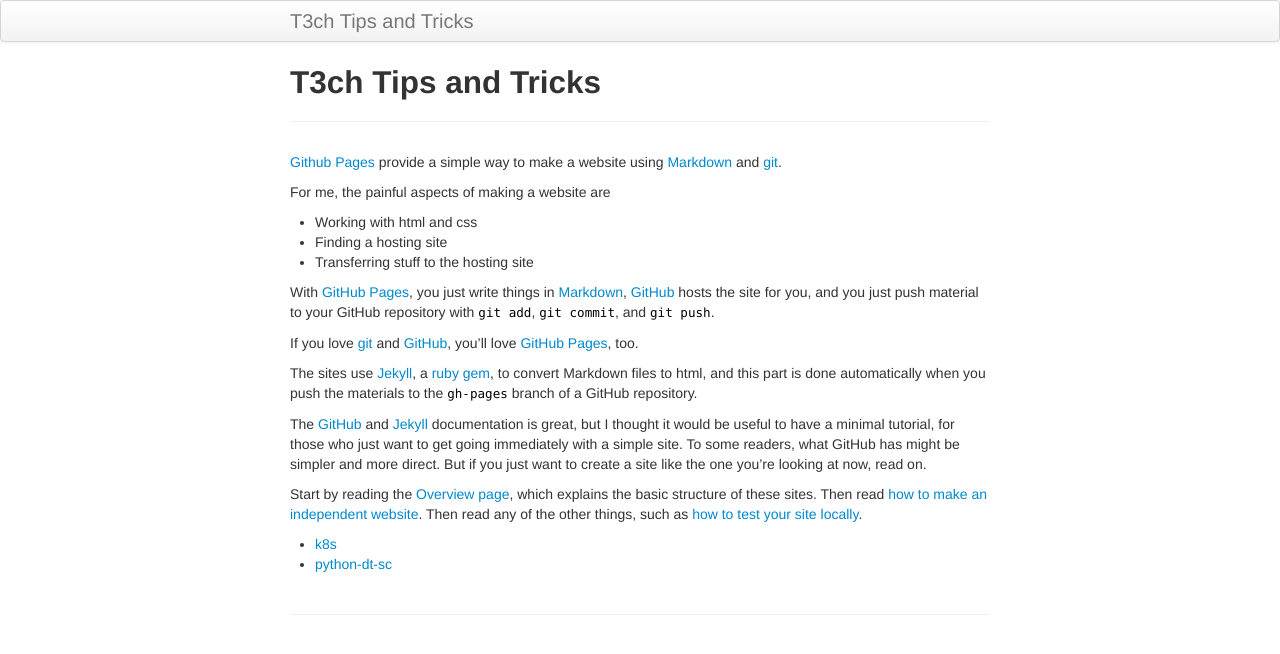
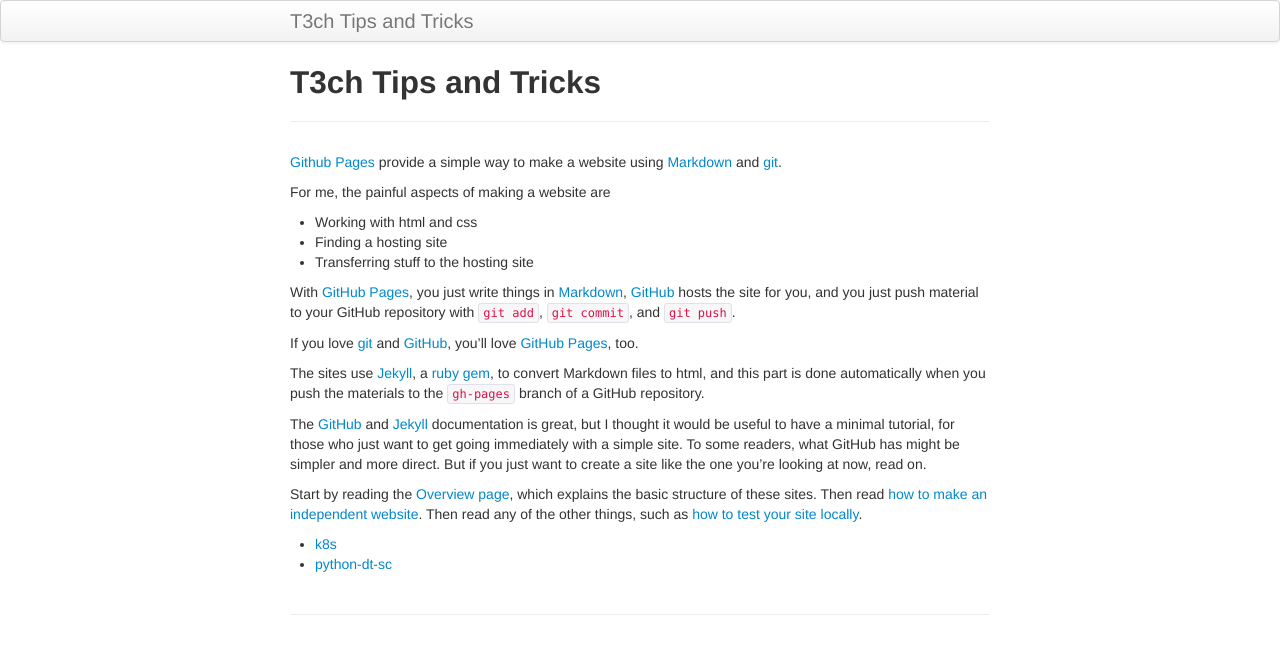
Before and after one commit to ewat3ch/ewat3ch.github.io, a Jekyll site: the page built from index.md, in a window 1280 px wide. Shown: the top 654 px of the page. Built offline with Jekyll 4.4.1, drawn with Linux system fonts in a browser that asks for light colours.

Commit message:
playing with default.html

```diff
--- a/_includes/themes/twitter/default.html
+++ b/_includes/themes/twitter/default.html
@@ -17,7 +17,7 @@
     <!-- Le styles -->
     <link href="{{ ASSET_PATH }}/bootstrap/css/bootstrap.2.2.2.min.css" rel="stylesheet">
     <link href="{{ ASSET_PATH }}/css/style.css?body=1" rel="stylesheet" type="text/css" media="all">
-    <link href="{{ ASSET_PATH }}/css/kbroman.css" rel="stylesheet" type="text/css" media="all">
+    <!--link href="{{ ASSET_PATH }}/css/kbroman.css" rel="stylesheet" type="text/css" media="all"-->
 
     <!-- Le fav and touch icons -->
 
```
